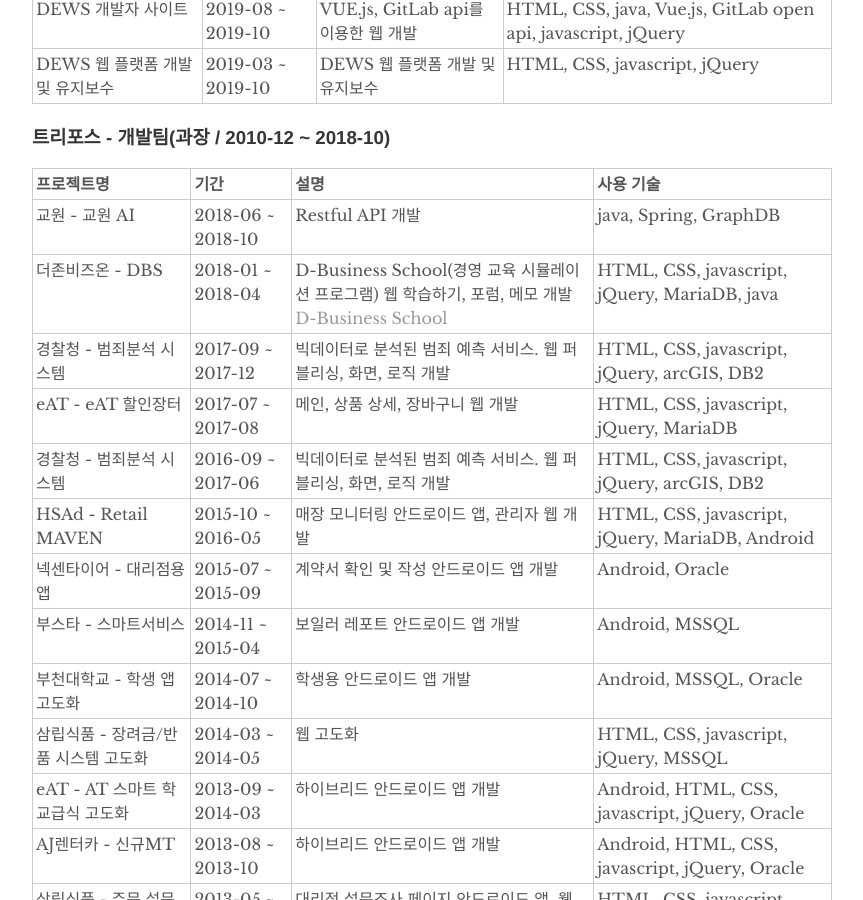
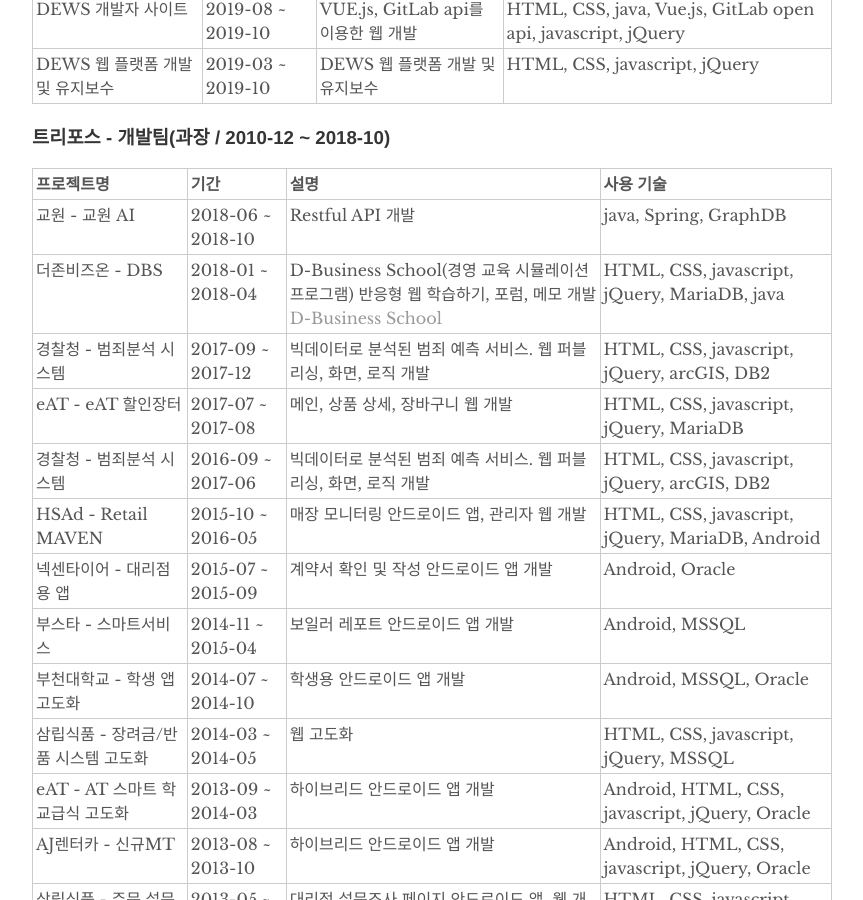
Before and after one commit to minilgl/minilgl.github.io, a Jekyll site: the page built from index.md, in a window 1280 px wide and 900 px high, scrolled down 1836 px. Shown: the whole window, without its empty margins (208-1071 px from the left). Built offline with Jekyll 4.4.1, drawn with Linux system fonts in a browser that asks for light colours; our own code applies the rules of GitHub Pages for plain Markdown files.

Commit message:
Update index.md

```diff
--- a/index.md
+++ b/index.md
@@ -64,7 +64,7 @@ layout: about
   |프로젝트명|기간|설명|사용 기술|
   |:-------|:-------|:-------|:-------|
   |교원 - 교원 AI|2018-06 ~ 2018-10|Restful API 개발|java, Spring, GraphDB|
-  |더존비즈온 - DBS|2018-01 ~ 2018-04|D-Business School(경영 교육 시뮬레이션 프로그램) 웹 학습하기, 포럼, 메모 개발<br>[D-Business School](http://dbs.douzone.com/)|HTML, CSS, javascript, jQuery, MariaDB, java|
+  |더존비즈온 - DBS|2018-01 ~ 2018-04|D-Business School(경영 교육 시뮬레이션 프로그램) 반응형 웹 학습하기, 포럼, 메모 개발<br>[D-Business School](http://dbs.douzone.com/)|HTML, CSS, javascript, jQuery, MariaDB, java|
   |경찰청 - 범죄분석 시스템|2017-09 ~ 2017-12|빅데이터로 분석된 범죄 예측 서비스. 웹 퍼블리싱, 화면, 로직 개발|HTML, CSS, javascript, jQuery, arcGIS, DB2|
   |eAT - eAT 할인장터|2017-07 ~ 2017-08|메인, 상품 상세, 장바구니 웹 개발|HTML, CSS, javascript, jQuery, MariaDB|
   |경찰청 - 범죄분석 시스템|2016-09 ~ 2017-06|빅데이터로 분석된 범죄 예측 서비스. 웹 퍼블리싱, 화면, 로직 개발|HTML, CSS, javascript, jQuery, arcGIS, DB2|
```
